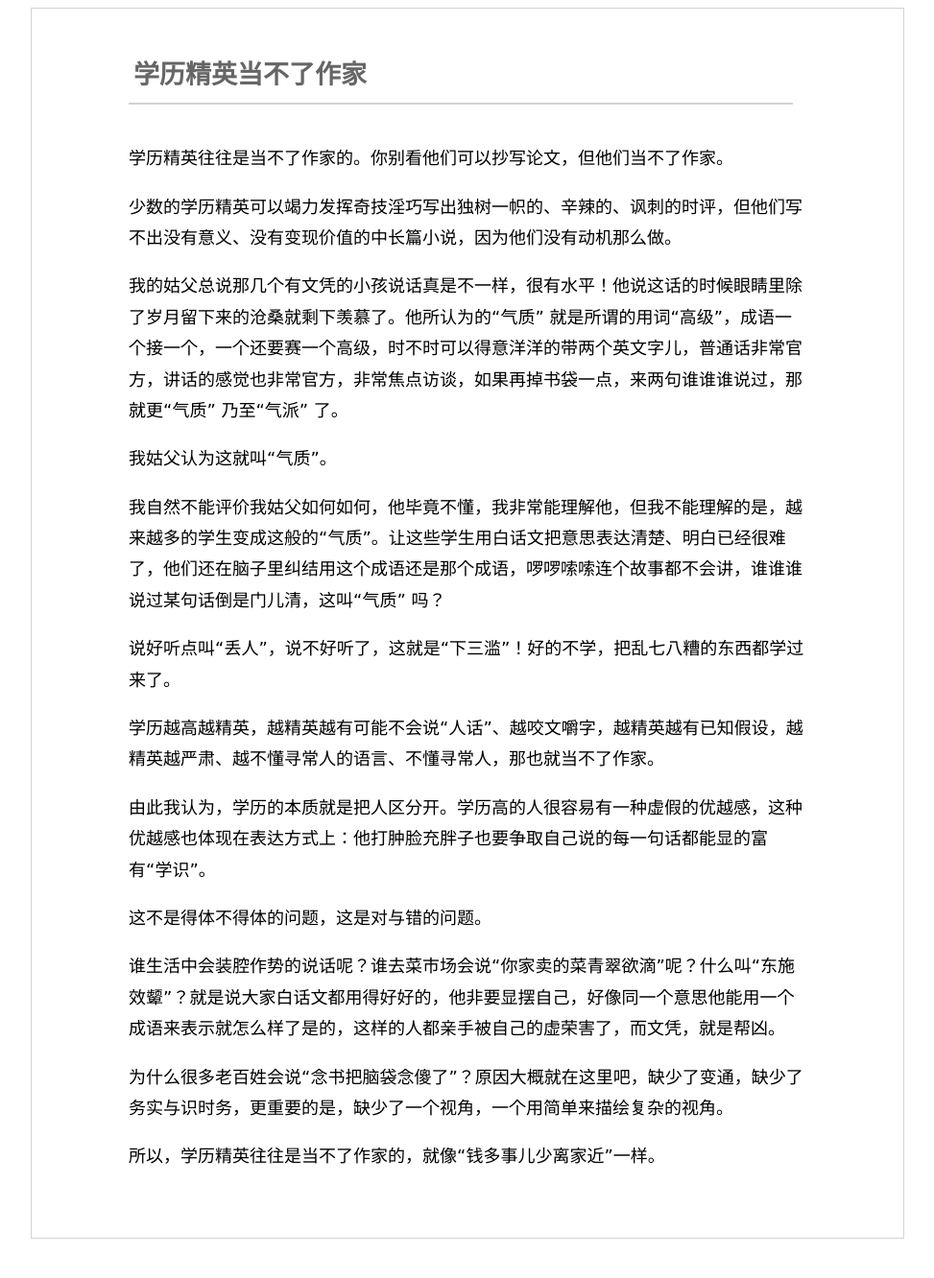
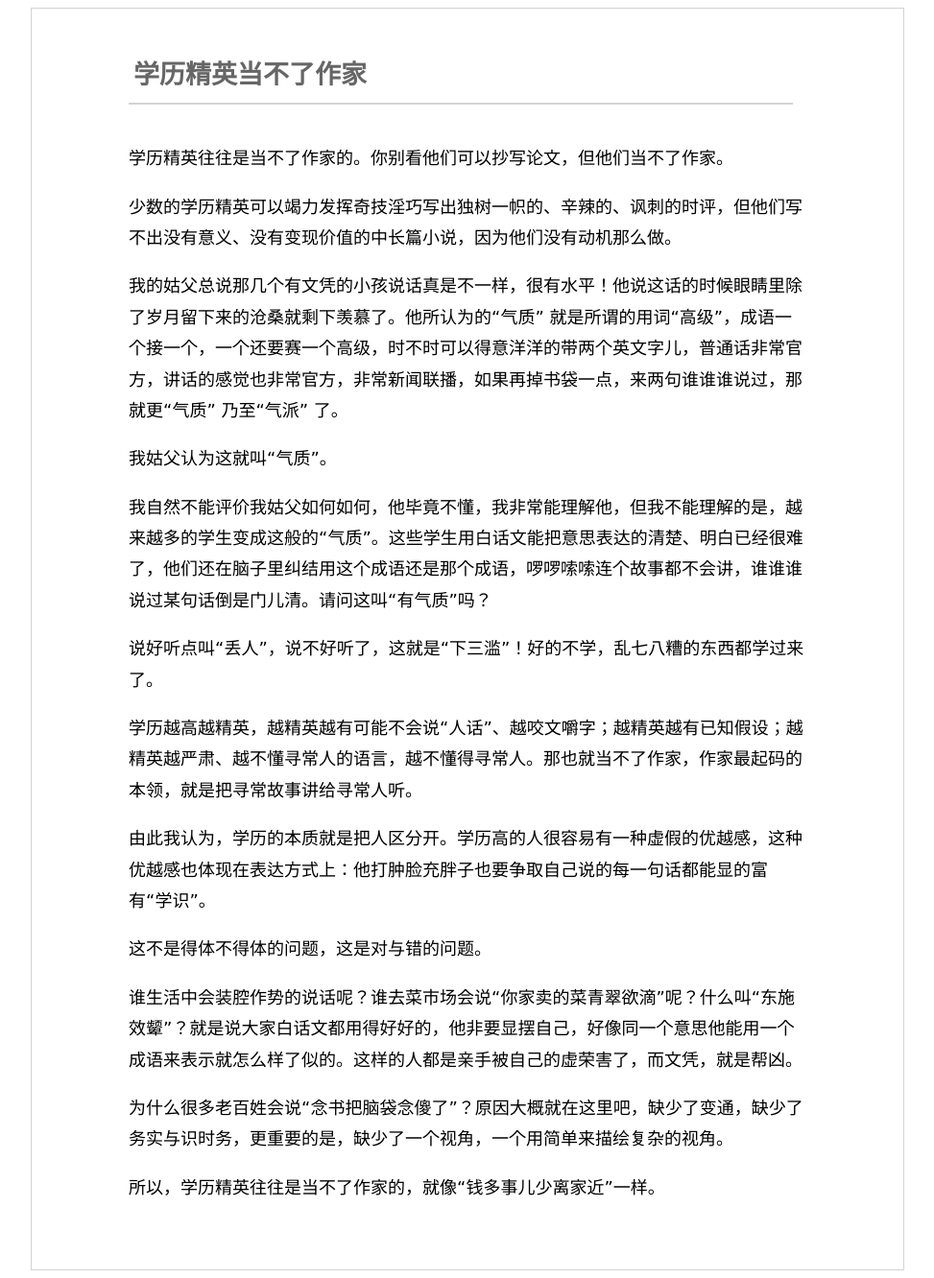
Before and after one commit to Haiyung/haiyung.github.io, a Jekyll site: the page built from _posts/2020-04-02-elite-vs-writer.md, in a window 1280 px wide. Shown: the whole page at 96% size, without its empty margins (153-1126 px from the left). Built offline with Jekyll 4.4.1, drawn with Linux system fonts in a browser that asks for light colours; before the commit the page ends 1299 px from its top, so only the background shows below that.

Commit message:
update article: elite vs writer

```diff
--- a/_posts/2020-04-02-elite-vs-writer.md
+++ b/_posts/2020-04-02-elite-vs-writer.md
@@ -13,21 +13,21 @@ published: true
 
 少数的学历精英可以竭力发挥奇技淫巧写出独树一帜的、辛辣的、讽刺的时评，但他们写不出没有意义、没有变现价值的中长篇小说，因为他们没有动机那么做。
 
-我的姑父总说那几个有文凭的小孩说话真是不一样，很有水平！他说这话的时候眼睛里除了岁月留下来的沧桑就剩下羡慕了。他所认为的“气质” 就是所谓的用词“高级”，成语一个接一个，一个还要赛一个高级，时不时可以得意洋洋的带两个英文字儿，普通话非常官方，讲话的感觉也非常官方，非常焦点访谈，如果再掉书袋一点，来两句谁谁谁说过，那就更“气质” 乃至“气派” 了。
+我的姑父总说那几个有文凭的小孩说话真是不一样，很有水平！他说这话的时候眼睛里除了岁月留下来的沧桑就剩下羡慕了。他所认为的“气质” 就是所谓的用词“高级”，成语一个接一个，一个还要赛一个高级，时不时可以得意洋洋的带两个英文字儿，普通话非常官方，讲话的感觉也非常官方，非常新闻联播，如果再掉书袋一点，来两句谁谁谁说过，那就更“气质” 乃至“气派” 了。
 
 我姑父认为这就叫“气质”。
 
-我自然不能评价我姑父如何如何，他毕竟不懂，我非常能理解他，但我不能理解的是，越来越多的学生变成这般的“气质”。让这些学生用白话文把意思表达清楚、明白已经很难了，他们还在脑子里纠结用这个成语还是那个成语，啰啰嗦嗦连个故事都不会讲，谁谁谁说过某句话倒是门儿清，这叫“气质” 吗？
+我自然不能评价我姑父如何如何，他毕竟不懂，我非常能理解他，但我不能理解的是，越来越多的学生变成这般的“气质”。这些学生用白话文能把意思表达的清楚、明白已经很难了，他们还在脑子里纠结用这个成语还是那个成语，啰啰嗦嗦连个故事都不会讲，谁谁谁说过某句话倒是门儿清。请问这叫“有气质”吗？
 
-说好听点叫“丢人”，说不好听了，这就是“下三滥”！好的不学，把乱七八糟的东西都学过来了。
+说好听点叫“丢人”，说不好听了，这就是“下三滥”！好的不学，乱七八糟的东西都学过来了。
 
-学历越高越精英，越精英越有可能不会说“人话”、越咬文嚼字，越精英越有已知假设，越精英越严肃、越不懂寻常人的语言、不懂寻常人，那也就当不了作家。
+学历越高越精英，越精英越有可能不会说“人话”、越咬文嚼字；越精英越有已知假设；越精英越严肃、越不懂寻常人的语言，越不懂得寻常人。那也就当不了作家，作家最起码的本领，就是把寻常故事讲给寻常人听。
 
 由此我认为，学历的本质就是把人区分开。学历高的人很容易有一种虚假的优越感，这种优越感也体现在表达方式上：他打肿脸充胖子也要争取自己说的每一句话都能显的富有“学识”。
 
 这不是得体不得体的问题，这是对与错的问题。
 
-谁生活中会装腔作势的说话呢？谁去菜市场会说“你家卖的菜青翠欲滴”呢？什么叫“东施效颦”？就是说大家白话文都用得好好的，他非要显摆自己，好像同一个意思他能用一个成语来表示就怎么样了是的，这样的人都亲手被自己的虚荣害了，而文凭，就是帮凶。
+谁生活中会装腔作势的说话呢？谁去菜市场会说“你家卖的菜青翠欲滴”呢？什么叫“东施效颦”？就是说大家白话文都用得好好的，他非要显摆自己，好像同一个意思他能用一个成语来表示就怎么样了似的。这样的人都是亲手被自己的虚荣害了，而文凭，就是帮凶。
 
 为什么很多老百姓会说“念书把脑袋念傻了”？原因大概就在这里吧，缺少了变通，缺少了务实与识时务，更重要的是，缺少了一个视角，一个用简单来描绘复杂的视角。
 
```
